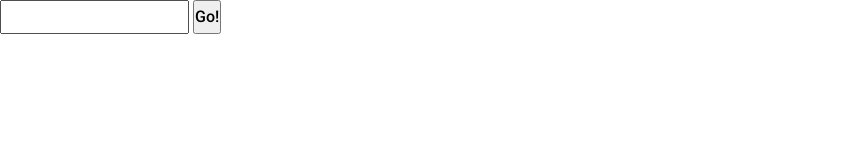
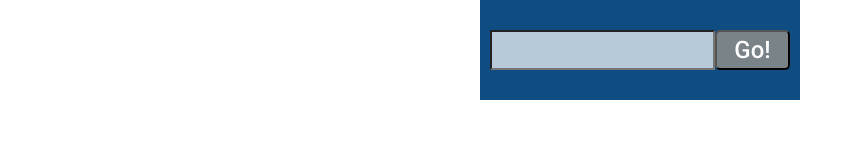
Before and after one commit to IgorDavydenko/toReadList, a website built with webpack: page src/index.html in a window 1280 px wide. Shown: the whole page, without its empty margins (0-863 px from the left). Built offline with nearby package versions, Linux system fonts and the light colour scheme.

Commit message:
layout search form

```diff
--- /dev/null
+++ b/src/styles/components/_appToReadList.scss
@@ -0,0 +1,18 @@
+.appToReadList {
+
+    max-width: $breakpoint-phone;
+    height: 100%;
+    margin: 0 auto;
+
+    .description-block {
+        display: none;
+    }
+
+    .to-read-block {
+        display: none;
+    }
+    // @media (max-width: $breakpoint-phone - 1) {
+
+    // }
+
+}
--- /dev/null
+++ b/src/styles/components/_search-block.scss
@@ -0,0 +1,42 @@
+.search-block {
+    max-width: 320px;
+
+    .search-block__form{
+        height: 100px;
+        background-color: $colorBlueMain;
+        padding: 30px 5px;
+        display: flex;
+        flex-direction: row;
+        align-items: center;
+        justify-content: center;
+
+        input {
+            width: 225px;
+            height: 40px;
+            background-color: $colorBlueSecondary;
+            padding-left: 5px;
+        }
+
+        button {
+            width: 75px;
+            height: 40px;
+            background-color: $colorMonument;
+            border-radius: 5px;
+            font-size: 1.5rem;
+            color: $colorWhite;
+
+            cursor: pointer;
+        }
+
+
+
+
+        //337x40 = input + button; отступы 29 27 30 30
+        // 95x40 = button
+        // 223x40 = input
+
+
+
+        // book height: 125px
+    }
+}
--- a/src/styles/fonts.scss
+++ b/src/styles/fonts.scss
@@ -6,4 +6,6 @@
     font-weight: normal;
     font-size: 16px;
     line-height: 30px;
+
+    color: $colorBlack;
 }
--- a/src/styles/main.scss
+++ b/src/styles/main.scss
@@ -2,3 +2,6 @@
 
 @import "./variables";
 @import "./fonts.scss";
+
+@import "./components/appToReadList.scss";
+@import "./components/search-block.scss";
--- a/src/styles/variables.scss
+++ b/src/styles/variables.scss
@@ -1,3 +1,8 @@
 $colorBlueMain: #0F4C81;
 $colorBlueSecondary: #B6CADA;
+$colorBlueMarked: #638CC7;
 $colorWhite: #ffffff;
+$colorBlack: #2A2A35;
+$colorMonument: #7A8387;
+
+$breakpoint-phone: 320px;
```
Also changed, not shown: help.md (added, +9 -0 lines).
